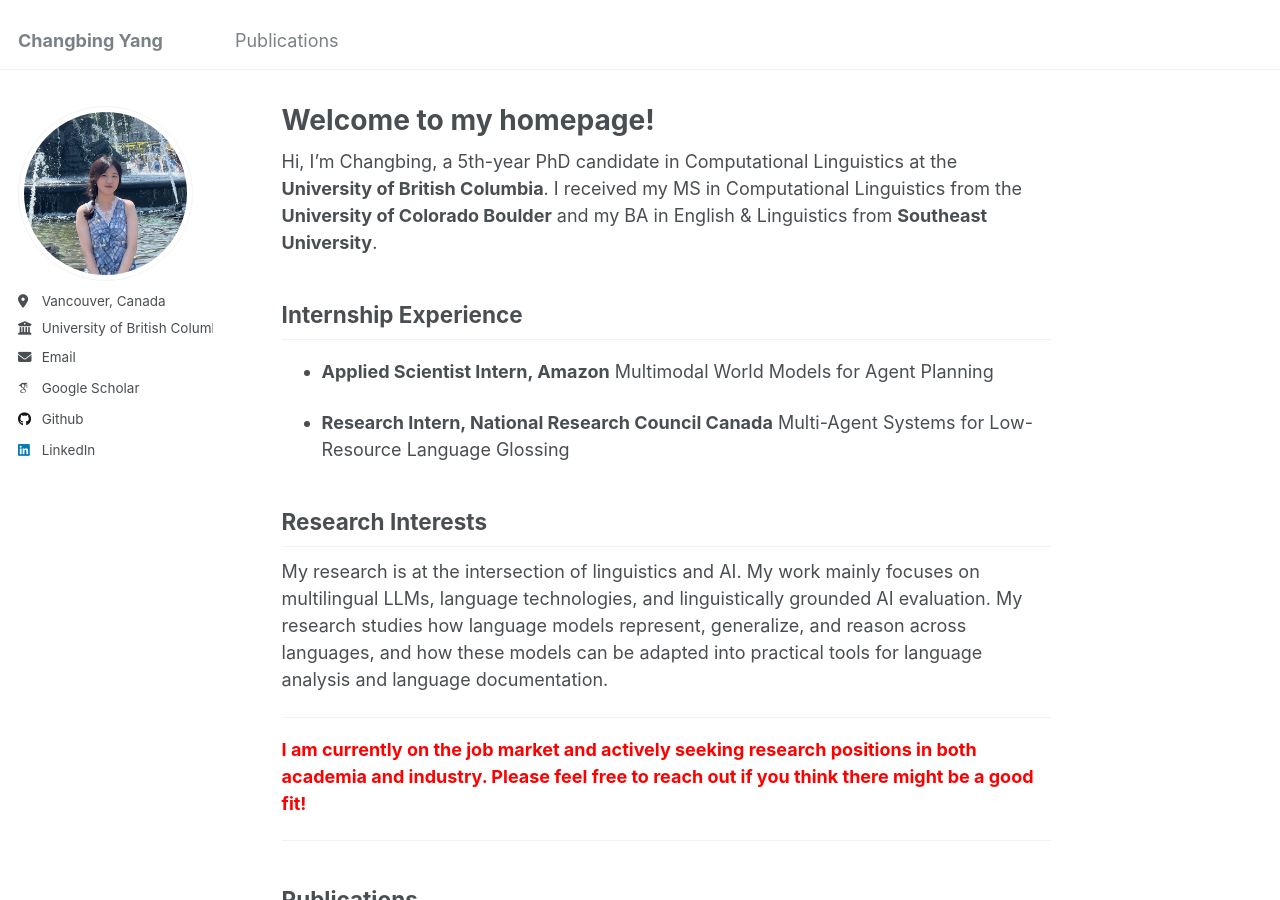
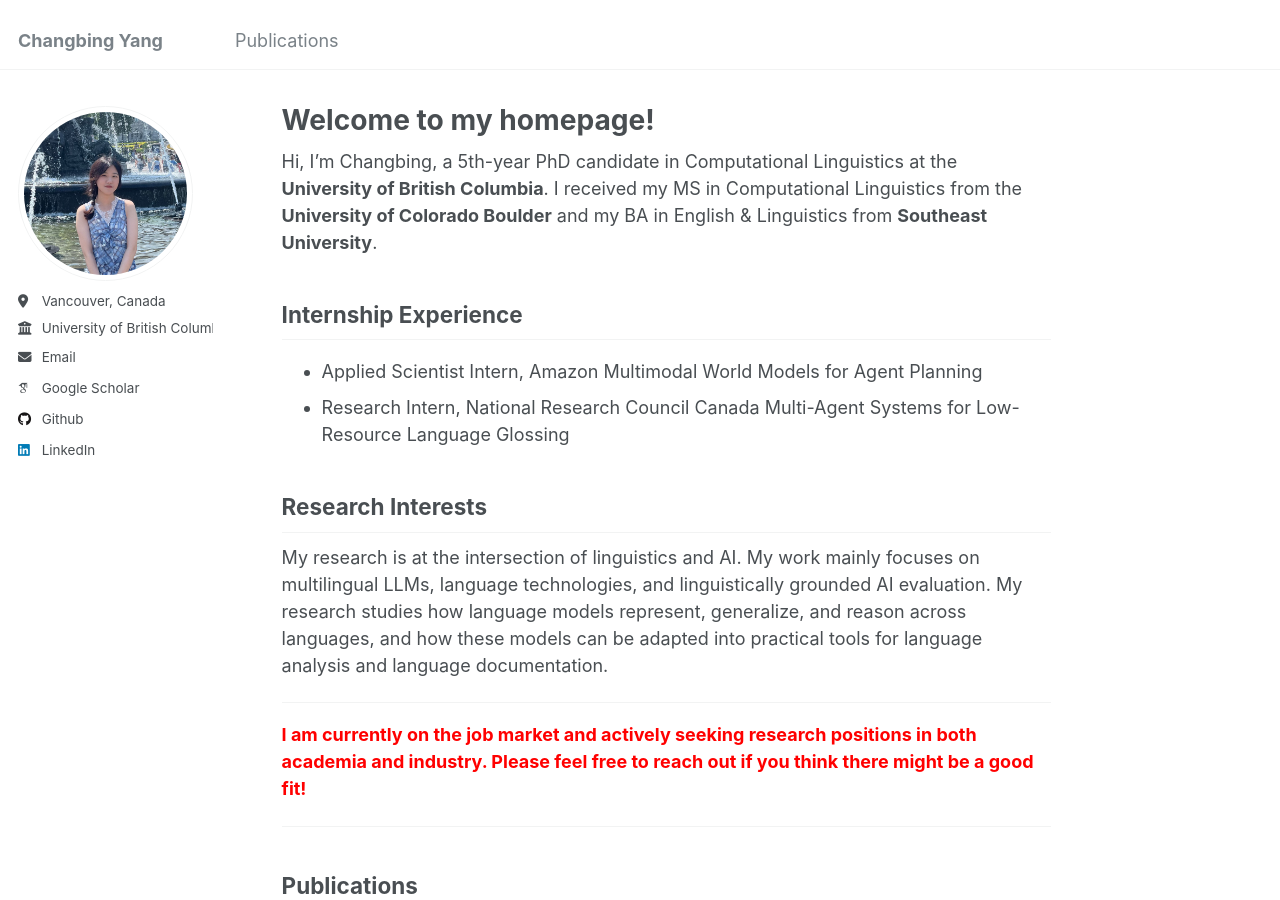
Before and after one commit to changbingY/changbingY.github.io, a Jekyll site: the page built from _pages/about.md, in a window 1280 px wide and 900 px high. Built offline with Jekyll 4.4.1, drawn with Linux system fonts in a browser that asks for light colours; some web fonts are replaced.

```diff
--- a/_pages/about.md
+++ b/_pages/about.md
@@ -10,11 +10,9 @@ redirect_from:
 Hi, I'm Changbing, a 5th-year PhD candidate in Computational Linguistics at the **University of British Columbia**. I received my MS in Computational Linguistics from the **University of Colorado Boulder** and my BA in English & Linguistics from **Southeast University**.
 
 ## Internship Experience
-
-* **Applied Scientist Intern, Amazon**
+* Applied Scientist Intern, Amazon
   Multimodal World Models for Agent Planning
-
-* **Research Intern, National Research Council Canada**
+* Research Intern, National Research Council Canada
   Multi-Agent Systems for Low-Resource Language Glossing
 
 
```
